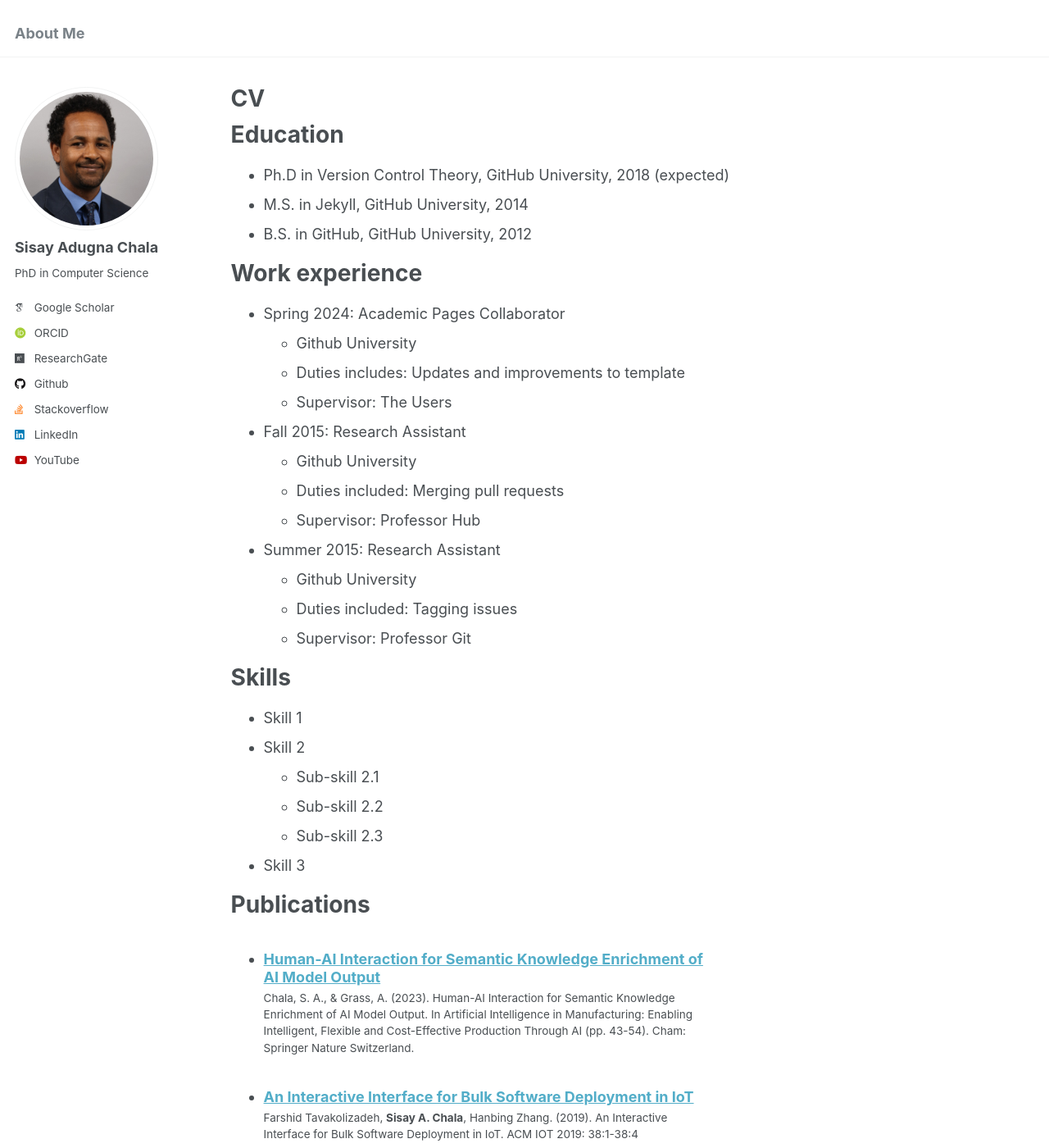
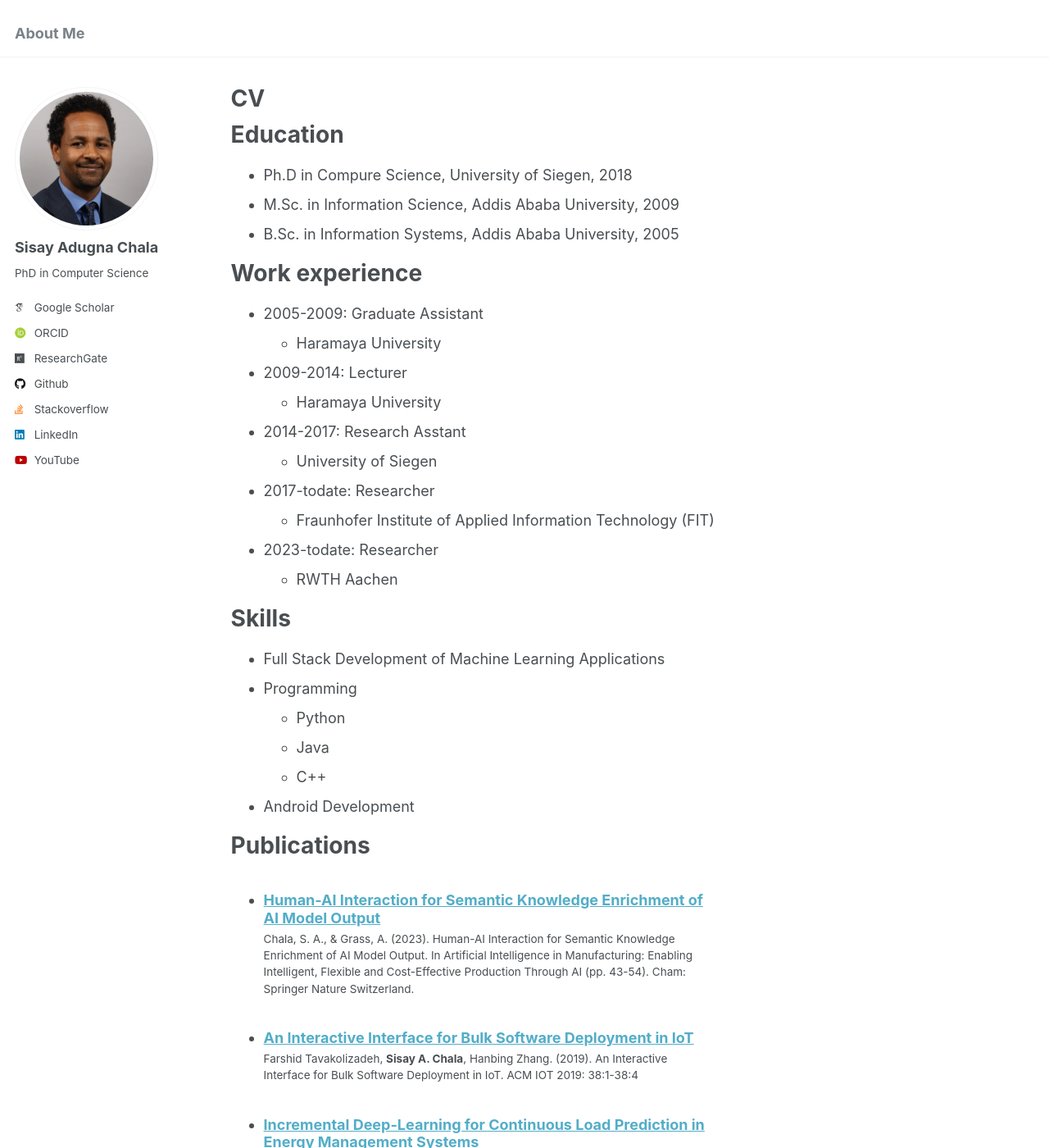
Before and after one commit to sisayie/sisayie.github.io, a Jekyll site: the page built from _pages/cv.md, in a window 1280 px wide and 1400 px high. Shown: the whole window at 82% size. Built offline with Jekyll 4.4.1, drawn with Linux system fonts in a browser that asks for light colours; some web fonts are replaced; some of the changed text lies outside the part shown.

Commit message:
teaching

```diff
--- a/_pages/cv.md
+++ b/_pages/cv.md
@@ -11,35 +11,33 @@ redirect_from:
 
 Education
 ======
-* Ph.D in Version Control Theory, GitHub University, 2018 (expected)
-* M.S. in Jekyll, GitHub University, 2014
-* B.S. in GitHub, GitHub University, 2012
+* Ph.D in Compure Science, University of Siegen, 2018
+* M.Sc. in Information Science, Addis Ababa University, 2009
+* B.Sc. in Information Systems, Addis Ababa University, 2005
 
 Work experience
 ======
-* Spring 2024: Academic Pages Collaborator
-  * Github University
-  * Duties includes: Updates and improvements to template
-  * Supervisor: The Users
+* 2005-2009: Graduate Assistant
+  * Haramaya University
 
-* Fall 2015: Research Assistant
-  * Github University
-  * Duties included: Merging pull requests
-  * Supervisor: Professor Hub
+* 2009-2014: Lecturer
+  * Haramaya University
 
-* Summer 2015: Research Assistant
-  * Github University
-  * Duties included: Tagging issues
-  * Supervisor: Professor Git
+* 2014-2017: Research Asstant
+  * University of Siegen
+* 2017-todate: Researcher
+  * Fraunhofer Institute of Applied Information Technology (FIT)
+* 2023-todate: Researcher
+  * RWTH Aachen
 
 Skills
 ======
-* Skill 1
-* Skill 2
-  * Sub-skill 2.1
-  * Sub-skill 2.2
-  * Sub-skill 2.3
-* Skill 3
+* Full Stack Development of Machine Learning Applications
+* Programming
+  * Python
+  * Java
+  * C++
+* Android Development
 
 Publications
 ======
@@ -59,6 +57,6 @@ Teaching
     {% include archive-single-cv.html %}
   {% endfor %}</ul>
 
-Service and leadership
+Academic Services and leadership
 ======
-* Currently signed in to 43 different slack teams
+* Reviewer for various journals and conferences
```
